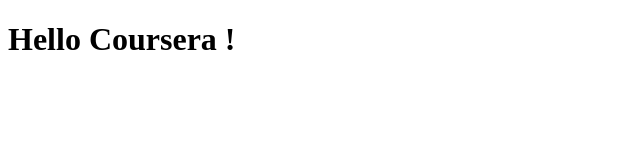
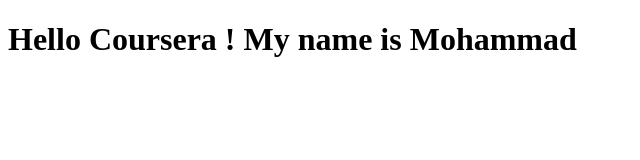
Before and after one commit to mhdatq/coursera-test-repository, a plain HTML site: page site/index.html in a window 1280 px wide. Shown: the whole page, without its empty margins (0-640 px from the left). Drawn offline with Linux system fonts and the light colour scheme.

Commit message:
first mistake correction

```diff
--- a/site/index.html
+++ b/site/index.html
@@ -1,9 +1,9 @@
 <!DOCTYPE html>
 <html>
 <head>
-    <title> Hello Cousera! My name is Mohammad </title>
+    <title> Hello Cousera! </title>
 </head>
 <body>
-<h1> Hello Coursera !</h1>
+<h1> Hello Coursera ! My name is Mohammad</h1>
 </body>
 </html>
```
